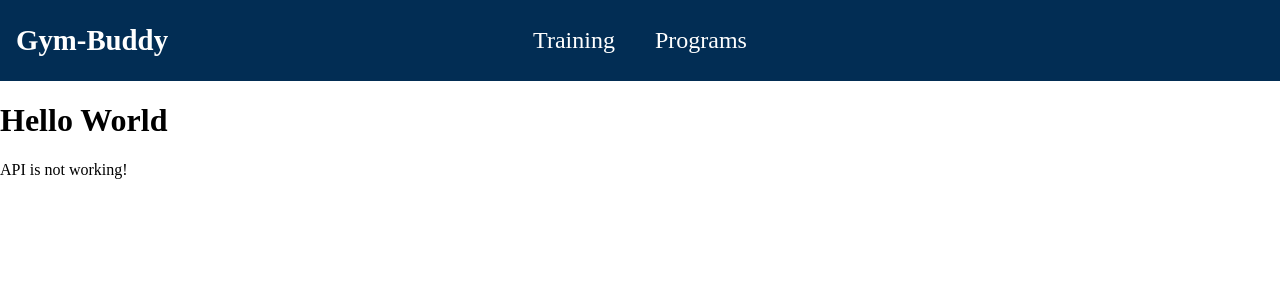
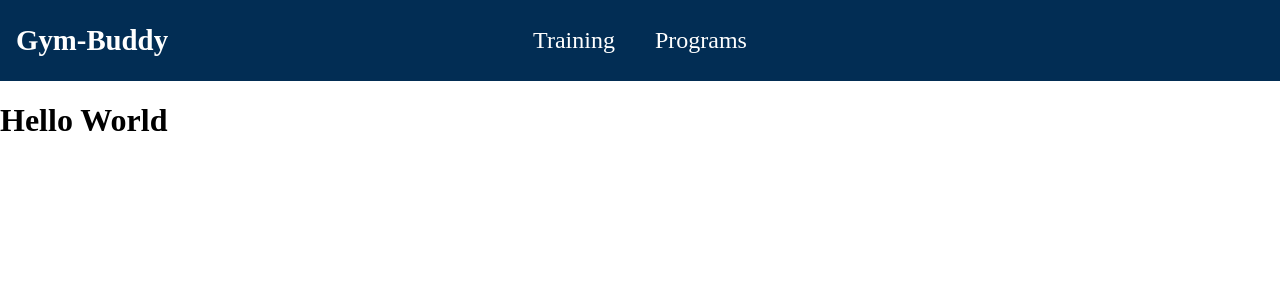
Before and after one commit to raajok/gymbuddy, a React (Create React App) app in the folder gymbuddy-front/: page / in a window 1280 px wide. Shown: the top 300 px of the page. Built offline with nearby package versions, Linux system fonts and the light colour scheme; no server answers.

Commit message:
Training-page now has the active program's id

```diff
--- a/gymbuddy-front/src/App.js
+++ b/gymbuddy-front/src/App.js
@@ -9,12 +9,15 @@ import Programs from './components/programs/Programs';
 import Program from './components/programs/Program';
 
 const App = () => {
+  // contains the id of the currently active program
+  const [activeProgram, setActiveProgram] = React.useState("");
+
   return (
     <Router>
       <Navbar />
       <Routes>
-        <Route path='/' element={<Training />} />
-        <Route path='/programs' element={<Programs />} />
+        <Route path='/' element={<Training active={activeProgram} />} />
+        <Route path='/programs' element={<Programs active={activeProgram} setActive={setActiveProgram} />} />
         <Route path='/programs/:programId' element={<Program />} />
       </Routes>
     </Router>
--- a/gymbuddy-front/src/components/programs/ProgramCard.js
+++ b/gymbuddy-front/src/components/programs/ProgramCard.js
@@ -4,9 +4,8 @@ import { Link } from 'react-router-dom';
 
 const ProgramCard = ( props ) => {
 
-  // klikkauksesta pitäis asettaa programs sivulle, että mikä program on aktiivinen
   const handleClick = () => {
-
+    props.setActive(props.program["_id"]);
   };
 
   return (
@@ -15,7 +14,7 @@ const ProgramCard = ( props ) => {
         <div className="header">{props.program.title}</div>
       </Link>
       <div className="description">
-        <button onClick={() => handleClick()} className={"card-button" + (props.active ? "-active" : "")}>Activate</button>
+        <button onClick={handleClick} className={"card-button" + (props.active ? "-active" : "")}>Activate</button>
       </div>
     </div>
   );
--- a/gymbuddy-front/src/components/programs/Programs.js
+++ b/gymbuddy-front/src/components/programs/Programs.js
@@ -4,7 +4,7 @@ import ProgramCard from './ProgramCard';
 import ProgramForm from './ProgramForm';
 import './programs.css';
 
-const Programs = () => {
+const Programs = (props) => {
   const [programs, setPrograms] = React.useState([]);
 
   React.useEffect(() => {
@@ -24,7 +24,13 @@ const Programs = () => {
   return (
     <div className="program-container">
       <div className="programcard-container">
-        { programs.map(program => <ProgramCard key={program["_id"]} program={program} />) }
+        { programs.map(program =>
+          <ProgramCard key={program["_id"]}
+            active={props.active === program["_id"] ? true : false}
+            setActive={props.setActive}
+            program={program}
+          />
+        )}
       </div>
       <div className="programform-container">
         <ProgramForm getPrograms={getPrograms} />
--- a/gymbuddy-front/src/components/training/Training.js
+++ b/gymbuddy-front/src/components/training/Training.js
@@ -1,24 +1,16 @@
 import * as React from "react";
 import axios from "axios";
 
-const Training = () => {
-  const [response, setResponse] = React.useState("");
+const Training = (props) => {
 
   React.useEffect(() => {
-    axios.get('http://localhost:9000/api/testAPI')
-      .then(res => {
-        setResponse(res.data);
-      })
-      .catch(error => {
-        setResponse("API is not working!");
-        console.log(error.toJSON());
-      });
+
   }, []);
 
   return (
     <div className="Training">
       <h1>Hello World</h1>
-      <p>{response}</p>
+      <p>{props.active}</p>
     </div>
   );
 };
```
